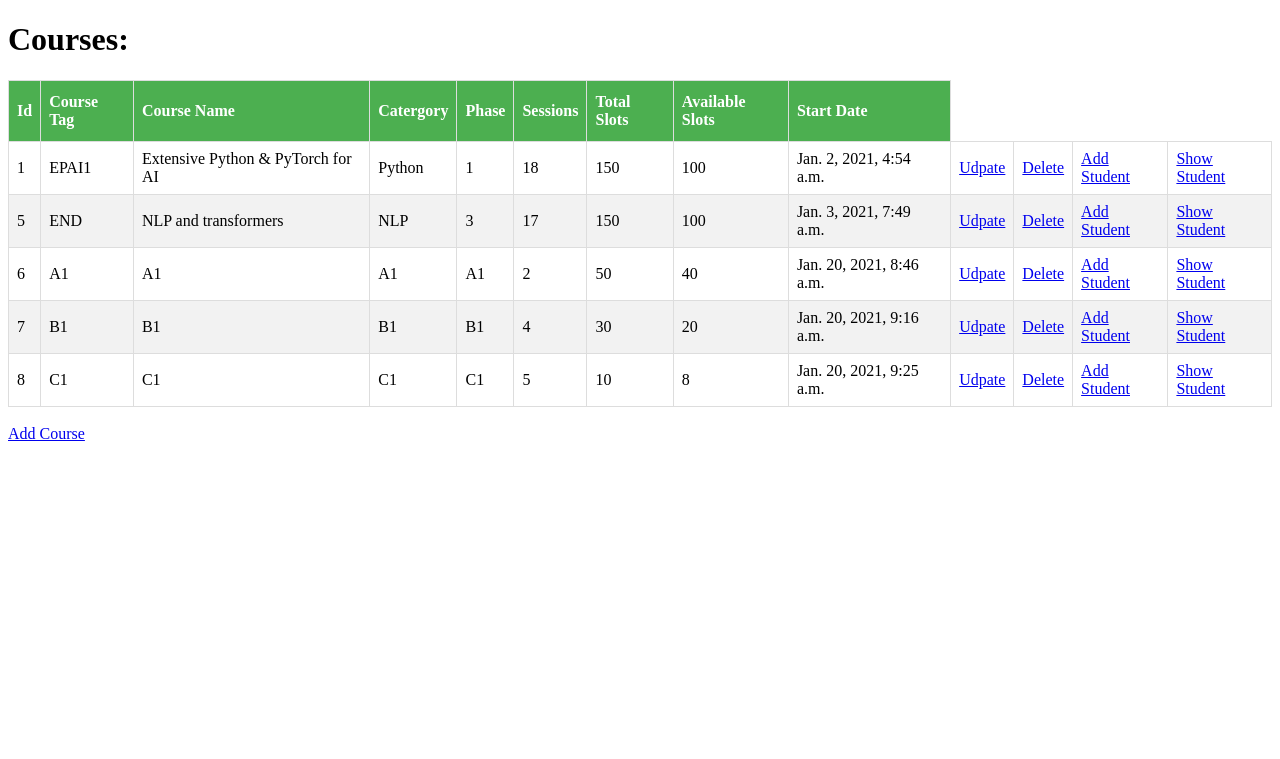
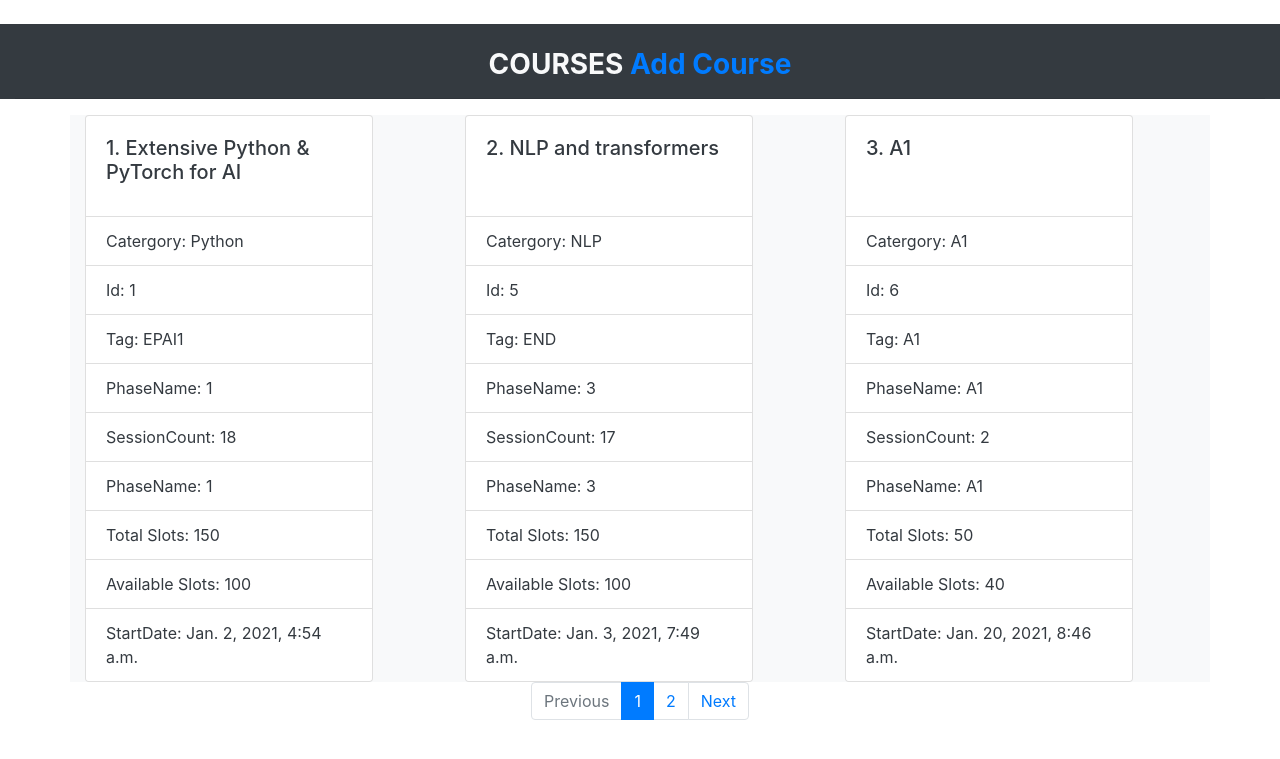
Before and after one commit to SachinDangayach/Learn_Django, a Django app: page / in a window 1280 px wide. Shown: the top 759 px of the page. Run offline with Django 3.2, Linux system fonts and the light colour scheme; data comes from the database, SQL or seed files in the repository; both versions use the stored data as it was after the commit; some libraries are stand-ins or nearby versions.

Commit message:
Added Card and pagination

```diff
--- a/lmx_demo/lmx/views.py
+++ b/lmx_demo/lmx/views.py
@@ -2,6 +2,7 @@ from django.shortcuts import render, redirect
 from lmx.models import Course, CourseStudentData
 from django.views.generic import ListView, CreateView, UpdateView, DeleteView
 from django.urls import  reverse_lazy
+from django.core.paginator import Paginator
 from lmx.forms import CourseStudentDataForm
 
 # Create your views here.
@@ -37,5 +38,18 @@ def details(request,**kwargs):
     responseData = []
     for eachEntry in data:
         responseData.append(eachEntry)
+    return render(request,'lmx/coursestudentdetails.html',{'data':responseData})
 
-    return render(request,'lmx/coursestudentdetails.html',{'data':responseData})
+
+
+def course_list(request):
+    course = Course.objects.all()
+    paginator = Paginator(course, 3)
+    page_number = request.GET.get('page')
+    page_obj = paginator.get_page(page_number)
+    return render(request,'lmx/course_list.html', {'course_list': page_obj})
+
+def pagination(n):
+    end = n*12
+    start = end-12
+    return start, end
--- a/lmx_demo/lmx_demo/urls.py
+++ b/lmx_demo/lmx_demo/urls.py
@@ -19,7 +19,9 @@ from lmx import views
 
 urlpatterns = [
     path('admin/', admin.site.urls),
-    path('',views.CourseListView.as_view(),name='index'),
+    #path('',views.CourseListView.as_view(),name='index')
+    path('',views.course_list,name='index'),
+    path('<int:page>',views.course_list,name='index'),
     path('create/',views.CourseCreateView.as_view()),
     path('update/<int:pk>/',views.CourseUdpateView.as_view()),
     path('delete/<int:pk>/',views.CourseDeleteView.as_view()),
--- a/lmx_demo/templates/lmx/course_list.html
+++ b/lmx_demo/templates/lmx/course_list.html
@@ -2,13 +2,49 @@
 {% load static %}
 <html lang="en" dir="ltr">
   <head>
-    <link rel="stylesheet" href="{% static "css/lmx.css" %}"
+    <link rel="stylesheet" href="{% static "css/lmx.css" %}">
+    <link rel="stylesheet" href="https://maxcdn.bootstrapcdn.com/bootstrap/4.0.0/css/bootstrap.min.css" integrity="sha384-Gn5384xqQ1aoWXA+058RXPxPg6fy4IWvTNh0E263XmFcJlSAwiGgFAW/dAiS6JXm" crossorigin="anonymous">
+    <script src="https://code.jquery.com/jquery-3.2.1.slim.min.js" integrity="sha384-KJ3o2DKtIkvYIK3UENzmM7KCkRr/rE9/Qpg6aAZGJwFDMVNA/GpGFF93hXpG5KkN" crossorigin="anonymous"></script>
+    <script src="https://cdnjs.cloudflare.com/ajax/libs/popper.js/1.12.9/umd/popper.min.js" integrity="sha384-ApNbgh9B+Y1QKtv3Rn7W3mgPxhU9K/ScQsAP7hUibX39j7fakFPskvXusvfa0b4Q" crossorigin="anonymous"></script>
+    <script src="https://maxcdn.bootstrapcdn.com/bootstrap/4.0.0/js/bootstrap.min.js" integrity="sha384-JZR6Spejh4U02d8jOt6vLEHfe/JQGiRRSQQxSfFWpi1MquVdAyjUar5+76PVCmYl" crossorigin="anonymous"></script>
     <meta charset="utf-8">
     <title>Course List</title>
   </head>
   <body>
-    <h1>Courses:</h1>
-    <table border="1">
+    <br>
+    <div class="container-fluid bg-dark text-light">
+      <br><h3 class="font-weight-bold text-center">COURSES
+      <a href="create/">Add Course</a></h3>
+      <hr>
+    </div>
+      <div class="container bg-light text-dark">
+        <div class="row">
+        {% for course in course_list %}
+          <div class="col-md-4 d-flex align-items-stretch">
+            <div class="card" style="width: 18rem;">
+              <div class="card-body">
+                <h5 class="card-title">{{ forloop.counter0|add:"1" }}. {{ course.courseName }}</h5>
+              </div>
+
+              <ul class="list-group list-group-flush">
+                <li class="list-group-item">Catergory: {{course.categoryName}}</li>
+                <li class="list-group-item">Id: {{course.id}}</li>
+                <li class="list-group-item">Tag: {{course.courseTag}}</li>
+                <li class="list-group-item">PhaseName: {{course.phaseName}}</li>
+                <li class="list-group-item">SessionCount: {{course.sessionCount}}</li>
+                <li class="list-group-item">PhaseName: {{course.phaseName}}</li>
+                <li class="list-group-item">Total Slots: {{course.total_slots}}</li>
+                <li class="list-group-item">Available Slots: {{course.available_slots}}</li>
+                <li class="list-group-item">StartDate: {{course.startDateTime}}</li>
+
+              </ul>
+            </div>
+          </div>
+            {% endfor %}
+    </div>
+  </div>
+
+    <!-- <table border="1">
       <thead>
         <th>Id</th>
         <th>Course Tag</th>
@@ -20,13 +56,14 @@
         <th>Available Slots</th>
         <th>Start Date</th>
       </thead>
+
       {% for course in course_list %}
       <tr>
-        <td>{{course.id}}</td>
-        <td>{{course.courseTag}}</td>
-        <td>{{course.courseName}}</td>
-        <td>{{course.categoryName}}</td>
-        <td>{{course.phaseName}}</td>
+        <td>{{course.id}}</td>#
+        <td>{{course.courseTag}}</td>#
+        <td>{{course.courseName}}</td>#
+        <td>{{course.categoryName}}</td>#
+        <td>{{course.phaseName}}</td>#
         <td>{{course.sessionCount}}</td>
         <td>{{course.total_slots}}</td>
         <td>{{course.available_slots}}</td>
@@ -37,8 +74,44 @@
         <td> <a href="/details/{{course.id}}">Show Student</a> </td>
       </tr>
       {% endfor %}
-    </table>
-    <br/>
-    <a href="create/">Add Course</a>
+    </table> -->
+
+
+    <!--Pagination-->
+    <nav aria-label="Page navigation example">
+      <ul class="pagination justify-content-center">
+        {% if course_list.has_previous %}
+          <li class="page-item">
+            <a class="page-link" href="?page={{ movies.previous_page_number }}">Previous</a>
+          </li>
+        {% else %}
+          <li class="page-item disabled">
+            <a class="page-link" href="#" tabindex="-1" aria-disabled="true">Previous</a>
+          </li>
+        {% endif %}
+        {% for i in course_list.paginator.page_range %}
+          {% if course_list.number == i %}
+            <li class="page-item active" aria-current="page">
+              <span class="page-link">
+                {{ i }}
+                <span class="sr-only">(current)</span>
+              </span>
+            </li>
+          {% else %}
+            <li class="page-item"><a class="page-link" href="?page={{ i }}">{{ i }}</a></li>
+          {% endif %}
+        {% endfor %}
+        {% if course_list.has_next %}
+          <li class="page-item">
+            <a class="page-link" href="?page={{ course_list.next_page_number }}">Next</a>
+          </li>
+        {% else %}
+          <li class="page-item disabled">
+            <a class="page-link" href="#" tabindex="-1" aria-disabled="true">Next</a>
+          </li>
+        {% endif %}
+      </ul>
+    </nav>
+    <!--end of Pagination-->
   </body>
 </html>
```
Also changed, not shown: lmx_demo/templates/lmx/course_index.html (added, +44 -0 lines), lmx_demo/db.sqlite3.
